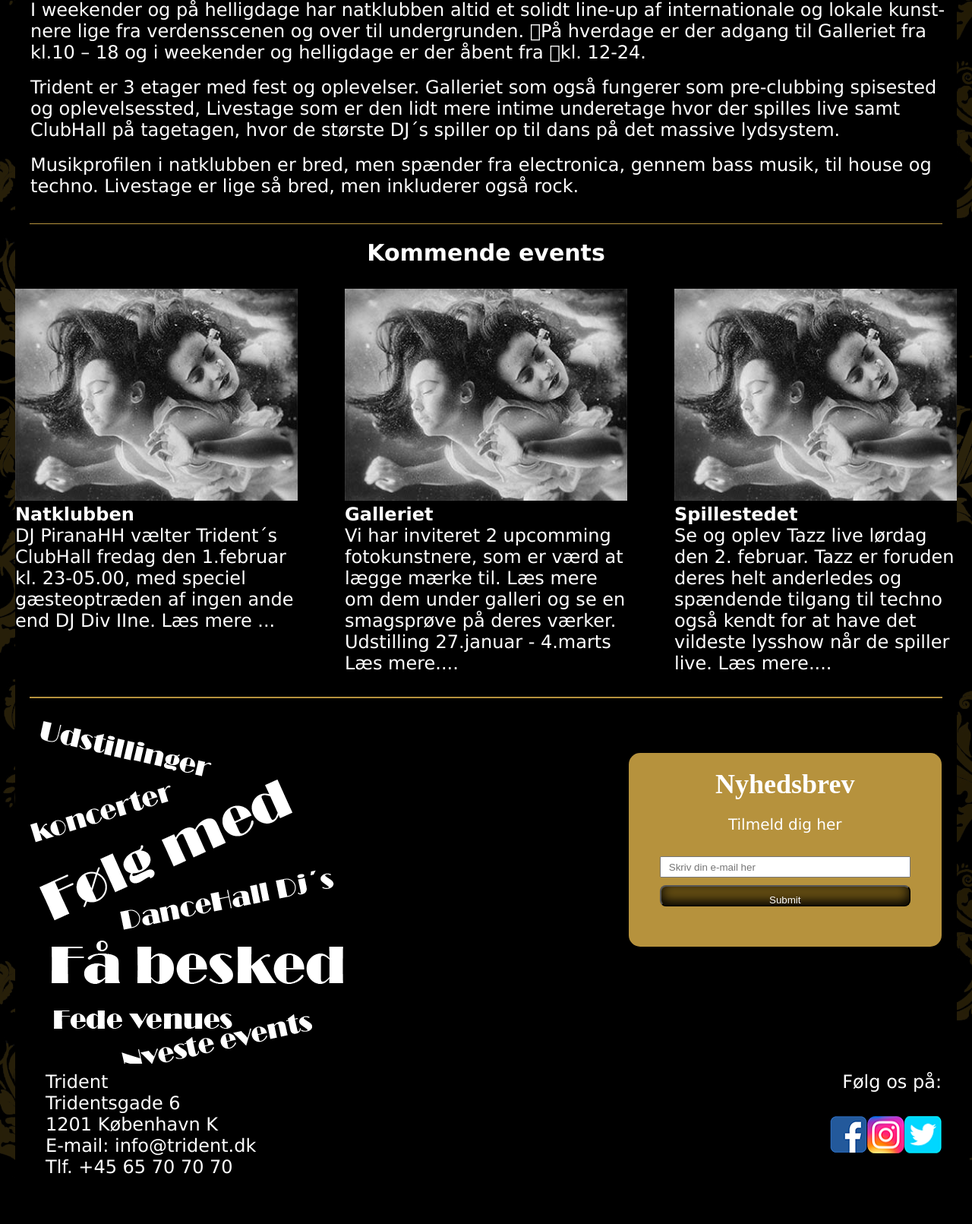
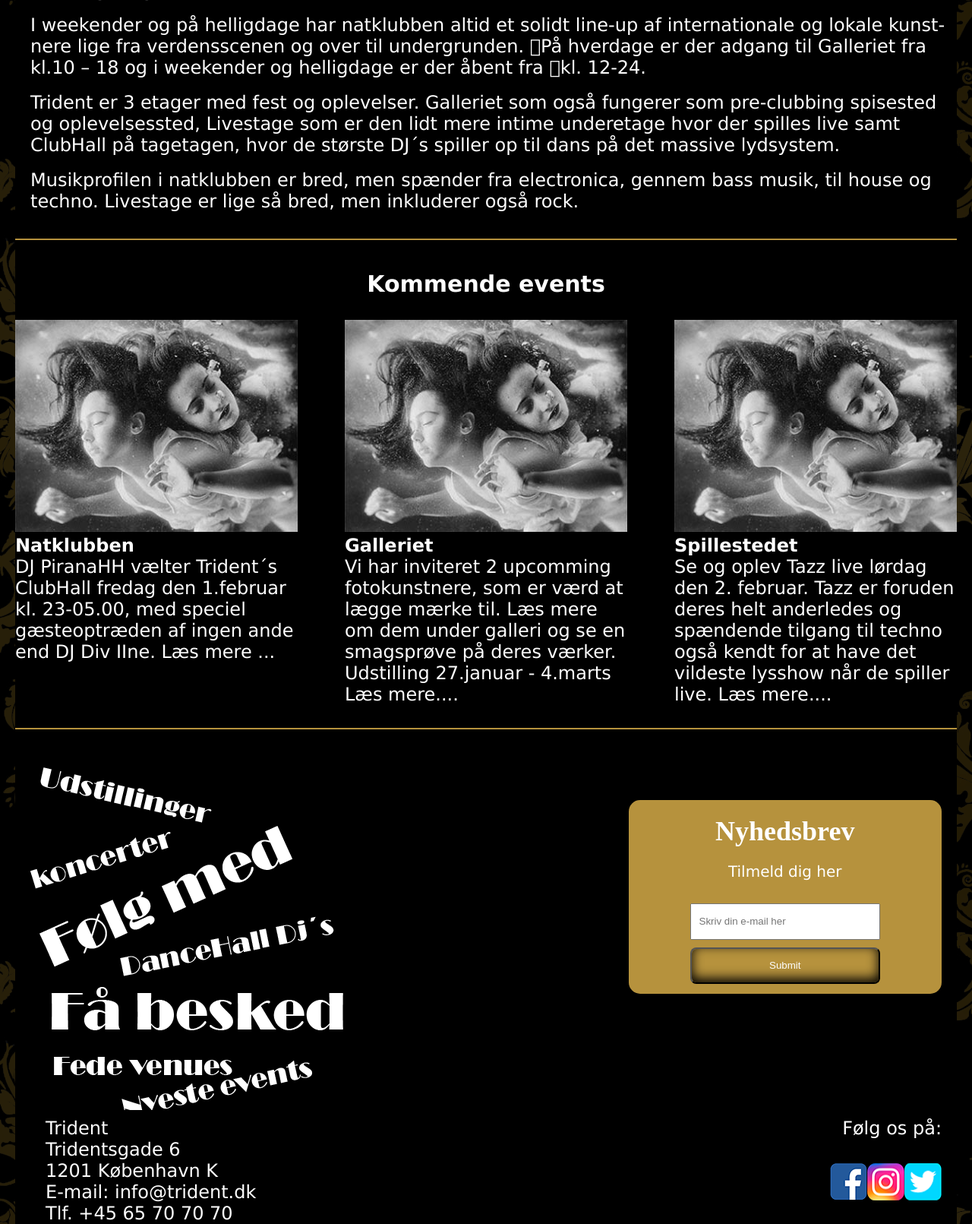
Before and after one commit to Ziniy-creator/web-made-easy, a PHP site: page / in a window 1280 px wide. Shown: the part 998-2609 px from the top of the page at 76% size. Before the commit the page ends 2543 px from the top, so only its background shows below. Run offline with PHP 8.4, Linux system fonts and the light colour scheme; some web fonts are replaced.

Commit message:
Trident update

```diff
--- a/mockup opgave/css/style.css
+++ b/mockup opgave/css/style.css
@@ -18,7 +18,7 @@ body {
 .wrapper {
   width: 100%;
   max-width: 1081px;
-  margin: 0 auto;
+  justify-content: center;
   display: flex;
   flex-wrap: wrap;
 }
--- a/trident/css/style.css
+++ b/trident/css/style.css
@@ -2,13 +2,20 @@
 
 @font-face {
   font-family: "Broadway";
-  src: url("/trident/fonts/Broadway\ Regular/");
+  src: url("fonts/Broadway\ Regular/");
 }
 
 * {
   margin: 0;
   padding: 0;
   box-sizing: border-box;
+}
+
+nav,
+section {
+  border-bottom: 2px solid #b6923d;
+  padding-bottom: 20px;
+  margin-bottom: 20px;
 }
 body {
   max-width: 1240px;
@@ -18,7 +25,7 @@ body {
 }
 
 #logo {
-  background-image: url("/trident/images/logo.png");
+  background-image: url(/images/logo.png);
   width: 337px;
   height: 312px;
   background-repeat: no-repeat;
@@ -26,7 +33,7 @@ body {
 
 html {
   background-color: #000000;
-  background-image: url(/trident/images/bg.png);
+  background-image: url(/images/bg.png);
 }
 
 nav {
@@ -131,7 +138,7 @@ footer {
 #textwall {
   width: 412px;
   height: 451px;
-  background-image: url(/trident/images/textwall.png);
+  background-image: url(/images/textwall.png);
 }
 #nyhedsbrev {
   width: 550px;
@@ -162,12 +169,13 @@ footer {
 }
 
 input {
-  width: 80%;
-  height: 12%;
+  width: 100%;
+  height: 48px;
+  margin: 0 auto;
 }
 input[type="submit"] {
   margin-top: 10px;
-  background-color: #674f13;
+  background-color: #b6923d;
   border-radius: 8px;
   color: #fdfdfd;
   padding: 10px;
@@ -204,7 +212,7 @@ input[type="submit"] {
 }
 
 #facebook {
-  background-image: url(/trident/images/Facebook.png);
+  background-image: url(/images/Facebook.png);
   background-size: cover;
   background-repeat: no-repeat;
   background-position: center;
@@ -212,13 +220,13 @@ input[type="submit"] {
   width: 49px;
 }
 #instagram {
-  background-image: url(/trident/images/Twitter.png);
+  background-image: url(/images/Twitter.png);
   background-size: cover;
   background-repeat: no-repeat;
   background-position: center;
 }
 #twitter {
-  background-image: url(/trident/images/Instagram.png);
+  background-image: url(/images/Instagram.png);
   background-size: cover;
   background-repeat: no-repeat;
   background-position: center;
--- a/trident/index.html
+++ b/trident/index.html
@@ -15,16 +15,17 @@
   <body>
     <nav>
       <ul>
+
         <div id="logo"></div>
         <li><a href="index.html">Natklub</a></li>
         <li><a href="index.html">Galleri</a></li>
         <li><a href="index.html">Spillested</a></li>
       </ul>
     </nav>
-    <hr />
+
     <section id="top">
       <div id="topimage">
-        <img src="/trident/images/headerimage.jpg" alt="topimage" />
+        <img src="images/headerimage.jpg" alt="topimage" />
       </div>
       <h4>
         Trident er en af landets mest prominente natklubber, som også indeholder
@@ -51,11 +52,11 @@
         inkluderer også rock.
       </p>
     </section>
-    <hr />
+
     <section id="events">
       <h6>Kommende events</h6>
       <div>
-        <img src="/trident/images/galleri2.jpg" alt="event1" />
+        <img src="images/galleri2.jpg" alt="event1" />
         <h5>Natklubben</h5>
         <p>
           DJ PiranaHH vælter Trident´s ClubHall fredag den 1.februar kl.
@@ -64,7 +65,7 @@
         </p>
       </div>
       <div>
-        <img src="/trident/images/galleri2.jpg" alt="event1" />
+        <img src="images/galleri2.jpg" alt="event1" />
         <h5>Galleriet</h5>
         <p>
           Vi har inviteret 2 upcomming fotokunstnere, som er værd at lægge mærke
@@ -73,7 +74,7 @@
         </p>
       </div>
       <div>
-        <img src="/trident/images/galleri2.jpg" alt="event1" />
+        <img src="images/galleri2.jpg" alt="event1" />
         <h5>Spillestedet</h5>
         <p>
           Se og oplev Tazz live lørdag den 2. februar. Tazz er foruden deres
@@ -82,14 +83,16 @@
         </p>
       </div>
     </section>
-    <hr />
+
     <footer>
       <div id="footertop">
         <div id="textwall"></div>
         <div id="nyhedsbrev">
           <div id="nyhedsbrevbox">
+
             <h2>Nyhedsbrev</h2>
             <h6>Tilmeld dig her</h6>
+            <form>
             <input
               type="email"
               id="email"
@@ -98,6 +101,7 @@
               required
             />
             <input type="submit" />
+            </form>
           </div>
         </div>
       </div>
```
Also changed, not shown: 1 other file.
